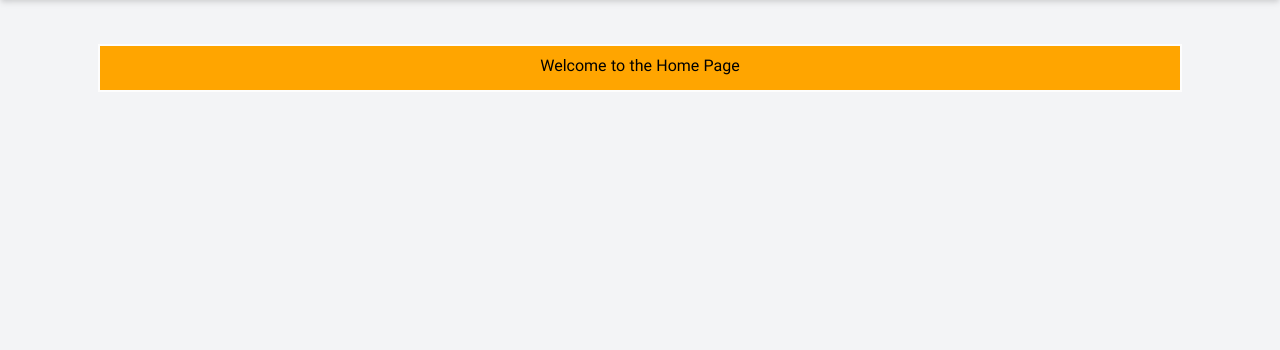
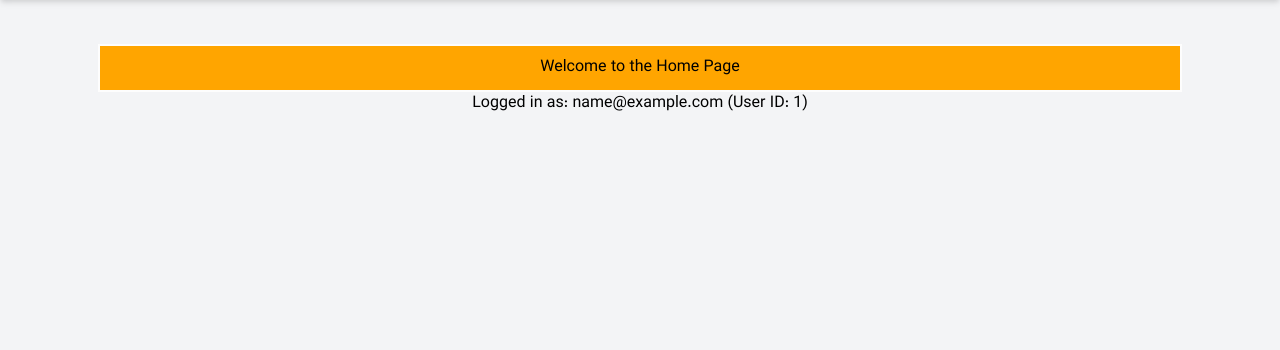
Before and after one commit to saeed-54996/MMM-Project, a Flask app: page / in a window 1280 px wide. Shown: the part 70-420 px from the top of the page. Run offline with Flask 3, Linux system fonts and the light colour scheme; the visitor is signed in with stand-in values (Sample User, id 1); some libraries are stand-ins or nearby versions.

Commit message:
added user_id to session

```diff
--- a/my_flask_app/app.py
+++ b/my_flask_app/app.py
@@ -5,8 +5,8 @@ from controler import login, signup
 
 @app.route('/')
 def home():
-    if 'email' in session:
-        return render_template('index.html', email=session['email'])
+    if 'email' in session and 'user_id' in session:
+        return render_template('index.html', email=session['email'], user_id=session['user_id'])
     return render_template('index.html')
 
 @app.route('/login/', methods=['GET', 'POST'])
@@ -20,6 +20,7 @@ def signup_route():
 @app.route('/logout/')
 def logout():
     session.pop('email', None)
+    session.pop('user_id', None)
     return redirect(url_for('home'))
 
 @app.route('/pictures/')
--- a/my_flask_app/controler.py
+++ b/my_flask_app/controler.py
@@ -16,6 +16,7 @@ def login():
         user = Users.query.filter_by(email=email).first()
         if user and check_md5_hash(password, user.password):
             session['email'] = user.email
+            session['user_id'] = user.id
             return redirect(url_for('home'))
         else:
             flash('Invalid email or password', 'error')
@@ -42,6 +43,7 @@ def signup():
             db.session.add(new_user)
             db.session.commit()
             session['email'] = new_user.email
+            session['user_id'] = new_user.id
             return redirect(url_for('home'))
 
     return render_template('signup.html')
--- a/my_flask_app/templates/index.html
+++ b/my_flask_app/templates/index.html
@@ -9,6 +9,13 @@
 
 <main class="main-content">
     <h1 class="main-title">Welcome to the Home Page</h1>
+    <p>
+        {% if email and user_id %}
+            Logged in as: {{ email }} (User ID: {{ user_id }})
+        {% else %}
+            You are not logged in.
+        {% endif %}
+    </p>
 </main>
 
 {% endblock %}
```
